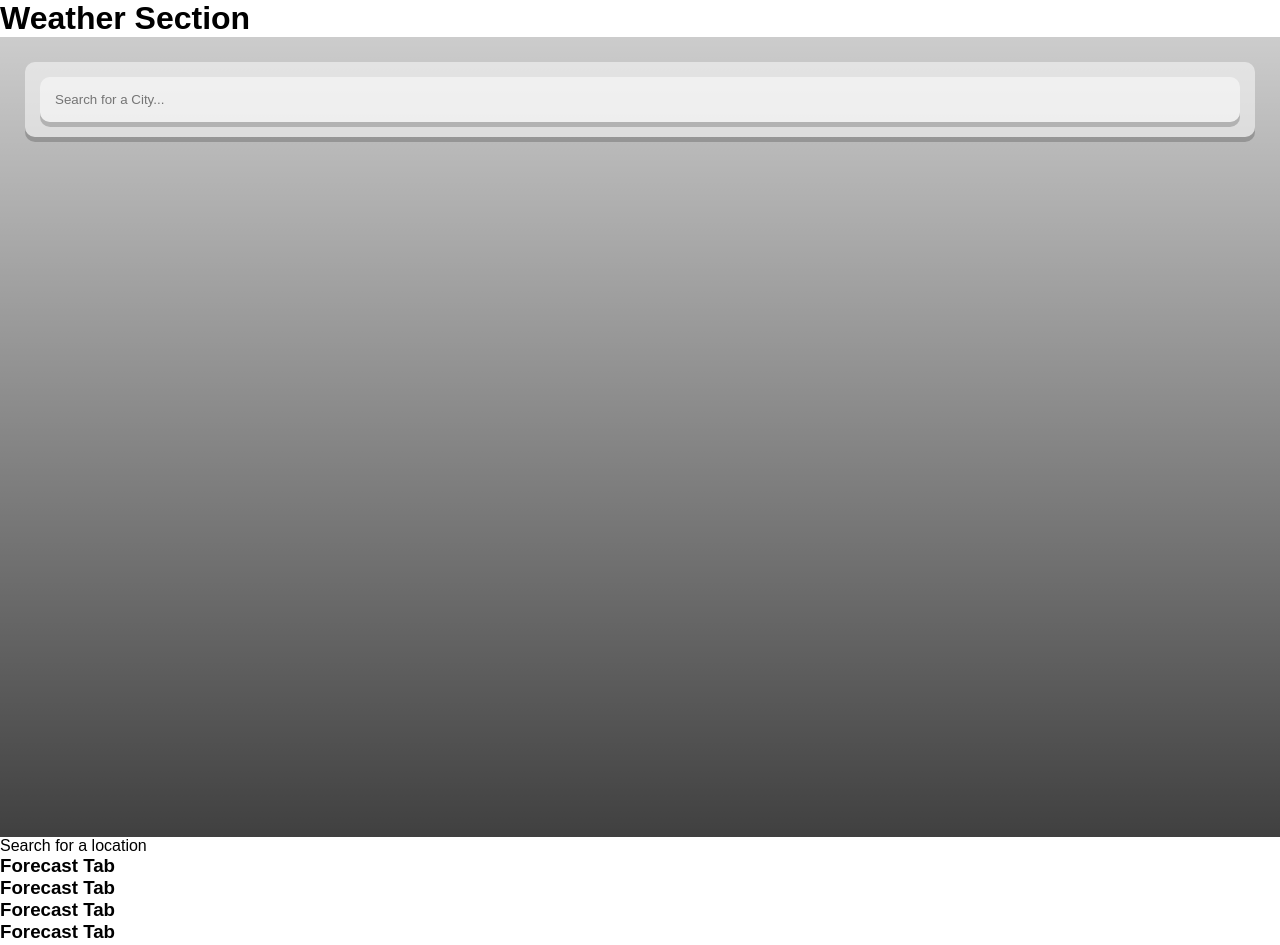
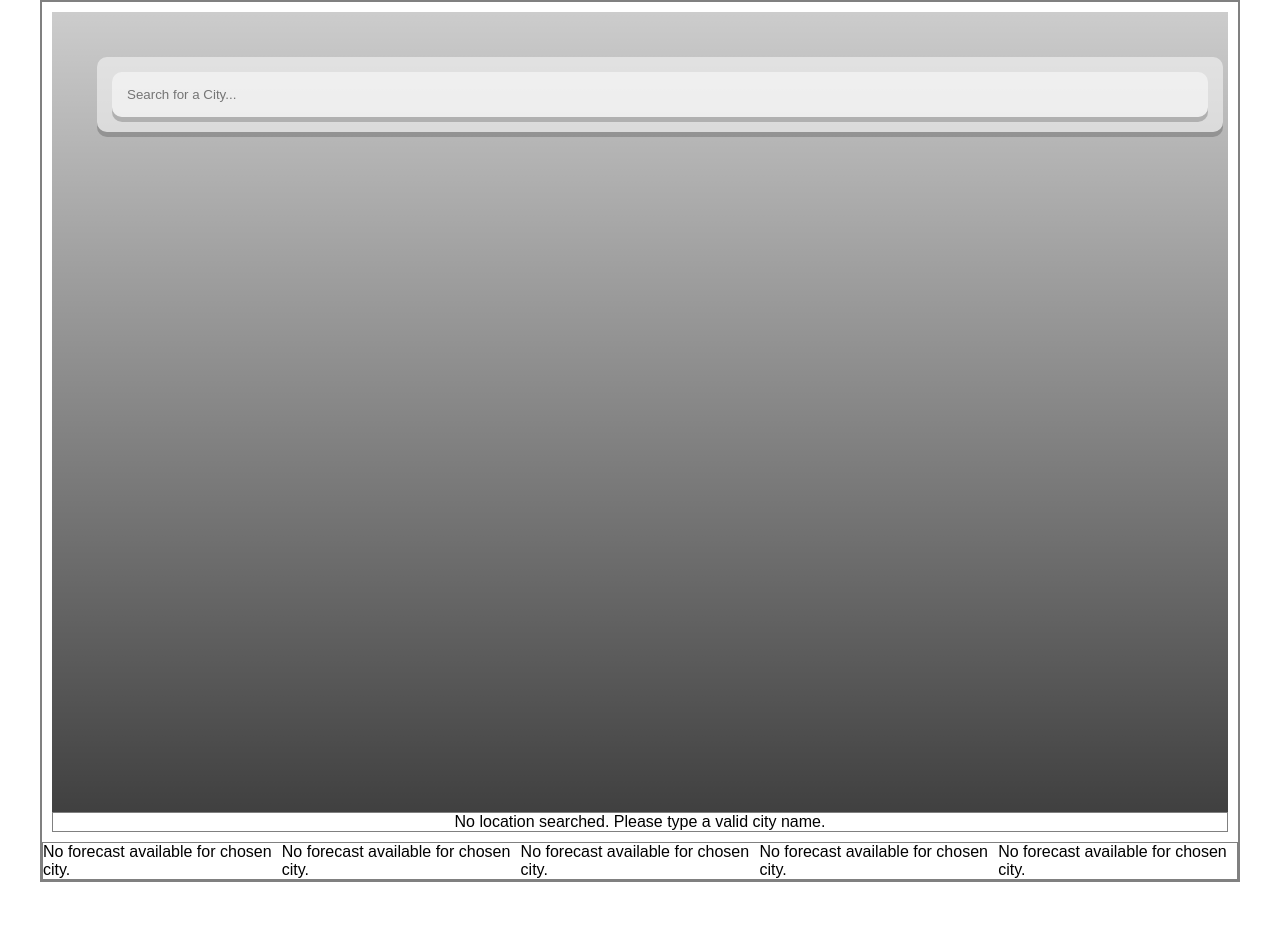
Before and after one commit to skyvale/portv, a React (Create React App) app: page / in a window 1280 px wide. Shown: the top 945 px of the page. After the commit the page ends 882 px from the top, so only its background shows below. Built offline with nearby package versions, Linux system fonts and the light colour scheme.

Commit message:
API still working well. I did a little styling, not much, just added a little spacing and centered everything so it was easier to look at. Currently working on getting the five day forecast to work. At the moment it only goes one day ahead.

```diff
--- a/src/components/CurrentForecast/CurrentForecast.js
+++ b/src/components/CurrentForecast/CurrentForecast.js
@@ -8,15 +8,14 @@ import React, { useState, useEffect } from 'react';
 
 const CurrentForecast = (props) => {
 
+    /*
     const [data, setData] = useState({});
 
+    // acts similar to componentDidMount
     useEffect(() =>{
-        console.log('within useEffect function, data incoming');
         setData(props);
-        console.log(data);
-
     }, []);
-
+    */
 
     // RESEARCH javascript Date object
 
@@ -42,7 +41,7 @@ const CurrentForecast = (props) => {
             <div>
                 <div className="location-box">
                 <div className="location">{props.weather.city.name}, {props.weather.city.country}</div>
-                <div className="date">Tuesday December 8, 2020</div>
+                <div className="date">Tuesday December 9, 2020</div>
                 {/* <div className="date">{dateBuilder(new Date())}</div> */}
             </div>
             <div className="weather-box">
--- /dev/null
+++ b/src/components/ForecastTab/ForecastTab.css
@@ -0,0 +1,6 @@
+
+.forecast-tab {
+    border: 1px solid darkslategrey;
+    margin: 10px;
+    padding: 10px;
+}
--- a/src/components/ForecastTab/ForecastTab.js
+++ b/src/components/ForecastTab/ForecastTab.js
@@ -1,9 +1,33 @@
 import React from 'react';
+import './ForecastTab.css';
 
-const ForecastTab = () => {
+const ForecastTab = (props) => {
+
+    console.log(props.weather.list[1].main.temp_max);
+
+    let forecastTemplate = ``;
+    const determineDay = () => {
+        for (let i = 1; i < 6; i++) {
+            forecastTemplate = `
+                <div className="forecast-temp">
+                    Temp: ${Math.round(props.weather.list[i].main.temp_max)}°F
+                </div>
+                <div className="forecast-weather">
+                    Forecast: ${props.weather.list[i].weather[0].main}
+                </div>
+            `
+        }
+    }
+
     return(
-        <div>
+        <div className='forecast-tab'>
             <h3>Forecast Tab</h3>
+            <div className="forecast-temp">
+                Temp: {Math.round(props.weather.list[1].main.temp_max)}°F
+            </div>
+            <div className="forecast-weather">
+                Forecast: {props.weather.list[1].weather[0].main}
+            </div>
         </div>
     );
 }
--- a/src/components/WeatherSection/WeatherSection.css
+++ b/src/components/WeatherSection/WeatherSection.css
@@ -0,0 +1,35 @@
+
+.weather-sect-container {
+    margin: 0 auto;
+    display: flex;
+    flex-direction: column;
+    border: 2px solid grey;
+    width: 1200px;
+}
+
+.top-section {
+    padding: 10px;
+}
+
+h1 {
+    display: none;
+}
+
+.search-box {
+    margin: 20px;
+    display: flex;
+    justify-content: center;
+}
+
+.current-weather {
+    border: 1px solid grey;
+    display: flex;
+    justify-content: center;
+}
+
+.forecast-tabs {
+    border: 1px solid grey;
+    display: flex;
+    justify-content: center;
+    flex-direction: row;
+}
--- a/src/components/WeatherSection/WeatherSection.js
+++ b/src/components/WeatherSection/WeatherSection.js
@@ -2,6 +2,7 @@ import React, { useState } from 'react';
 import SearchBox from '../SearchBox/SearchBox';
 import CurrentForecast from '../CurrentForecast/CurrentForecast';
 import ForecastTab from '../ForecastTab/ForecastTab';
+import './WeatherSection.css';
 
 // pass searchbox data (input) up to this parent, using props
 // =====================================
@@ -20,7 +21,7 @@ const WeatherSection = () => {
 
 	// api fetch request
 	const search = (query) => {
-        fetch(`${api.base}${query}&appid=${api.key}`)
+        fetch(`${api.base}${query}&units=imperial&appid=${api.key}`)
             .then(res => res.json())
             .then(result => {
                 setWeather(result);
@@ -28,27 +29,41 @@ const WeatherSection = () => {
             });
         }
 
+    // prevents the jsx from rendering before complete API call
+    // also does user validation if user doesnt correctly write query
     const renderWeather = () => {
-        if(weather.cod === "200"){
+        if(weather.cod === '200') {
             return <CurrentForecast weather={weather} />
-        }else if (weather.cod === "404"){
-            return <p>No city found, please search again</p>
-        }else{
-            return <p>Search for a location</p>
+        } else if (weather.cod === '404'){
+            return <p>Not a valid city. Please search again.</p>
+        } else {
+            return <p>No location searched. Please type a valid city name.</p>
+        }
+    }
+
+    const renderForecasts = () => {
+        if(weather.cod === '200') {
+            return <ForecastTab weather={weather} />
+        } else {
+            return <p>No forecast available for chosen city.</p>
         }
     }
 
     return (
-        <div>
-            <h1>Weather Section</h1>
-            <SearchBox onSearch={search} />
-            {renderWeather()}
-            <div className='forecast'>
-                <ForecastTab weather={weather} />
-                <ForecastTab weather={weather} />
-                <ForecastTab weather={weather} />
-                <ForecastTab weather={weather} />
-                <ForecastTab weather={weather} />
+        <div className='weather-sect-container'>
+            <div className='top-section'>
+                <h1>Weather Section</h1>
+                <SearchBox className='search-box' onSearch={search} />
+                <div className='current-weather'>
+                    {renderWeather()}
+                </div>
+            </div>
+            <div className='forecast-tabs'>
+                {renderForecasts()}
+                {renderForecasts()}
+                {renderForecasts()}
+                {renderForecasts()}
+                {renderForecasts()}
             </div>
         </div>
     );
```
Also changed, not shown: 1 other file (tests, documents, lock files or other folders).
